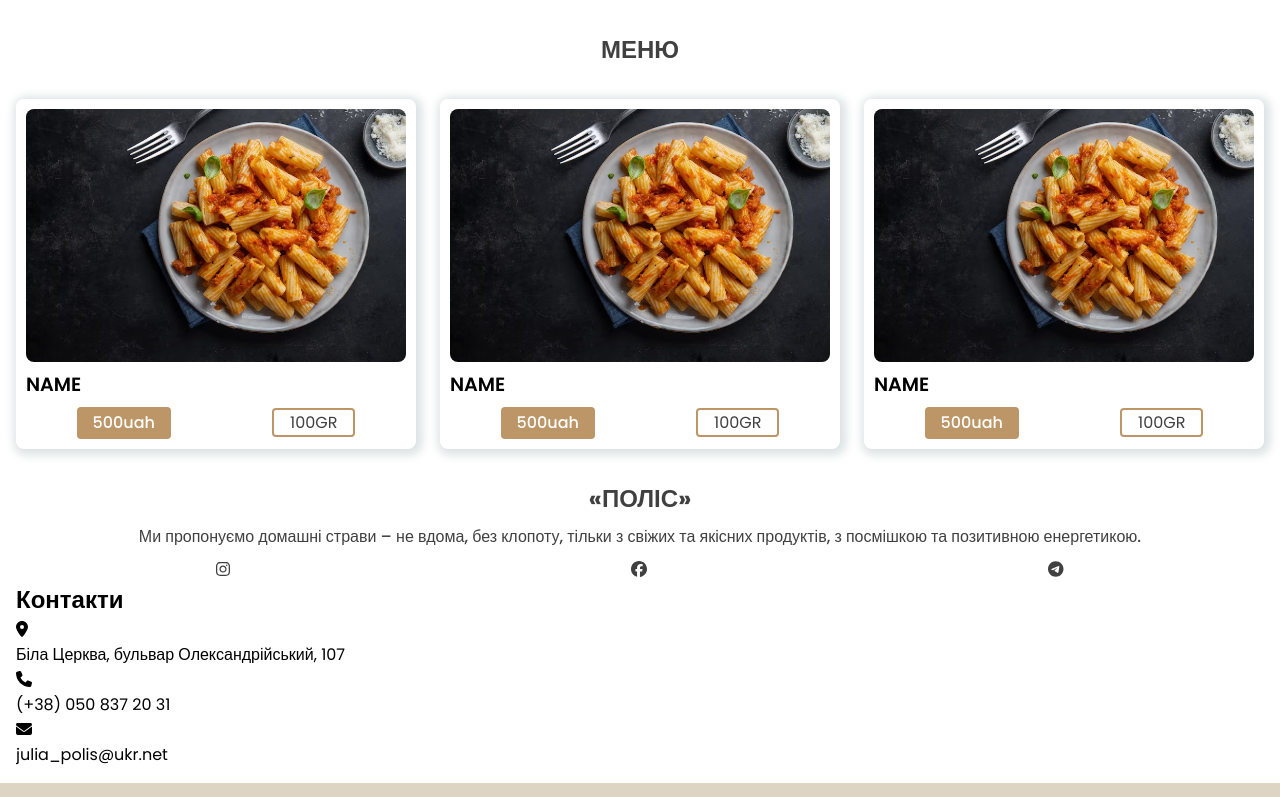
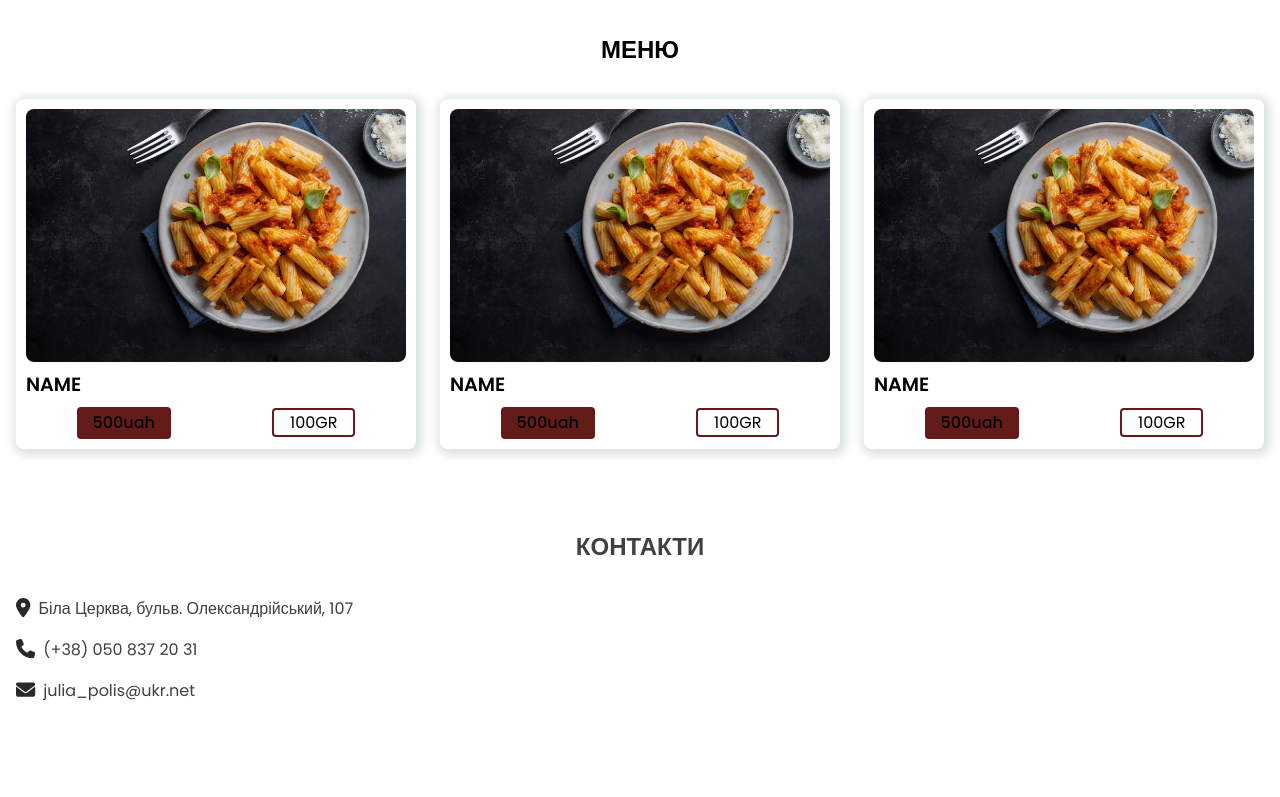
Before and after one commit to DenysChornokon/Polis_Cafe, a React (Create React App) app: page / in a window 1280 px wide. Shown: the part 2000-2797 px from the top of the page. Built offline with nearby package versions, Linux system fonts and the light colour scheme.

Commit message:
before menu redo

```diff
--- a/src/App.js
+++ b/src/App.js
@@ -11,7 +11,7 @@ import Footer from './components/Footer';
 function App() {
   return (
     <>
-      <HeaderMobile bgScrollColor = '#ddd4c3cc' logoDefaultColor = '#fff' logoScrollColor = '#404040' />
+      <HeaderMobile bgScrollColor= '#101010fa' logoDefaultColor = '#fefefe' logoScrollColor = '#fefefe' />
       <Hero />
       <About />
       <Menu />
--- a/src/components/About.css
+++ b/src/components/About.css
@@ -1,6 +1,6 @@
 .about {
     margin: 1rem;
-    color: var(--text-color);
+    color: var(--text-color-darker);
 }
 
 .about .aboutImage {
--- a/src/components/Contacts.css
+++ b/src/components/Contacts.css
@@ -1,29 +1,28 @@
-.contacts {
-    margin: 1rem;
+.contact {
+    margin: 2rem 1rem 5rem 1rem;
 }
 
-.links .linksContent {
-    color: var(--text-color);
+.contact h2 {
     text-align: center;
+    text-transform: uppercase;
+    margin: 2rem 0;
+    font-weight: 700;
+    color: var(--text-color-darker);
 }
 
-.links .linksContent h2{
-    text-transform: uppercase;
-    font-weight: 700;
-    margin-bottom: .5rem;
+.contactContainer {
+    display: flex;
+    align-items: center;
+    margin-bottom: 1rem;
 }
 
-.links .linksContent p {
-    font-weight: 500;
-    margin-bottom: .5rem;
+.contactContainer p {
+    margin-left: .5rem;
+    text-align: center;
+    color: var(--text-color-darker);
 }
 
-.socialMedias {
-    display: flex;
-    justify-content: space-around;
+.contactContainer .icon {
+    font-size: 1.2em;
+    color: rgba(5, 5, 5, 0.856);
 }
-
-.socialMedias .icon {
-    color: var(--text-color);
-    font-size: 1rem;
-}
--- a/src/components/Contacts.jsx
+++ b/src/components/Contacts.jsx
@@ -1,58 +1,23 @@
 import React from 'react'
 import './Contacts.css'
 import { FontAwesomeIcon } from '@fortawesome/react-fontawesome';
-import { faInstagram, faFacebook, faTelegram } from '@fortawesome/free-brands-svg-icons';
 import { faEnvelope, faLocationDot, faPhone } from '@fortawesome/free-solid-svg-icons'
-
 
 function Contacts() {
   return (
-        <section className="contacts" id='contacts'>
-            <div className="flex">
-                <div className="links">
-                    <div className="linksContent">
-                        <h2>«Поліс»</h2>
-                        <p>Ми пропонуємо домашні страви – не вдома, без клопоту,
-                            тільки з свіжих та якісних продуктів, з посмішкою та позитивною енергетикою.
-                        </p>
-                    </div>
-
-                    <ul className="socialMedias">
-                        <li>
-                            <a href="#" className="instagram">
-                                <FontAwesomeIcon className='fa-instagram icon' icon={faInstagram} />
-                            </a>
-
-                        </li>
-                        <li>
-                            <a href="#" className="facebook">
-                                <FontAwesomeIcon className='fa-fecebook icon' icon={faFacebook} />
-                            </a>
-
-                        </li>
-                        <li>
-                            <a href="#" className="telegram">
-                                <FontAwesomeIcon className='fa-telegram icon' icon={faTelegram} />
-                            </a>
-
-                        </li>
-                    </ul>
-                </div>
-                <div className="contact">
+      <section className="contact" id='contacts'>
           <h2>Контакти</h2>
           <div className="contactContainer">
-                        <FontAwesomeIcon icon={faLocationDot} area-hidden='true' />
-                        <p>Біла Церква, бульвар Олександрійський, 107</p>
+              <FontAwesomeIcon className='icon' icon={faLocationDot} area-hidden='true' />
+              <p>Біла Церква, бульв. Олександрійський, 107</p>
           </div>
           <div className="contactContainer">
-                        <FontAwesomeIcon icon={faPhone} area-hidden='true' />
+              <FontAwesomeIcon className='icon' icon={faPhone} area-hidden='true' />
               <p>(+38) 050 837 20 31</p>
           </div>
           <div className="contactContainer">
-                        <FontAwesomeIcon icon={faEnvelope} area-hidden='true' />
+              <FontAwesomeIcon className='icon' icon={faEnvelope} area-hidden='true' />
               <p>julia_polis@ukr.net</p>
-                    </div>
-                </div>
           </div>
       </section>
   )
--- a/src/components/Footer.css
+++ b/src/components/Footer.css
@@ -1,5 +1,68 @@
 footer {
-    padding: 20px;
+    background-color: var(--bg-color-dark);
+    color: var(--bg-color-lighter);
+}
+
+.heading-and-navigation {
+    margin: 2rem;
+}
+
+.heading-and-navigation .footer-heading {
     text-align: center;
-    background: var(--secondary-color);
+    font-size: 2rem;
+    font-weight: 700;
+    margin-bottom: 2rem;
 }
+
+.heading-and-navigation .navContainer {
+    text-align: center;
+}
+
+.heading-and-navigation .navItem {
+    margin: 1rem 0;
+}
+
+.heading-and-navigation .navItem a {
+    color: var(--bg-color-lighter);
+    font-size: 1.2rem;
+    font-weight: 300;
+}
+
+.heading-and-navigation .navItem a:hover {
+    color: var(--text-color-lighter);
+}
+
+.text-and-copyright {
+    margin: 0 1rem;
+    text-align: center;
+    color: var(--text-color-lighter);
+}
+
+.text-and-copyright p {
+    font-size: 1rem;
+    font-weight: 300;
+    margin-bottom: 3rem;
+}
+
+.socials {
+    text-align: center;
+    margin-bottom: 2rem;
+}
+
+.socials .flex {
+    display: flex;
+    align-items: center;
+    justify-content: space-around;
+    margin: 0 20%;
+}
+
+.socials .flex .icon {
+    font-size: 1.5em;
+    cursor: pointer;
+    transition: .3s all linear;
+}
+
+.socials .flex .icon:hover,
+.socials .flex .icon:active {
+    color: var(--text-color-lighter);
+}
--- a/src/components/Footer.jsx
+++ b/src/components/Footer.jsx
@@ -1,11 +1,42 @@
 import React from 'react'
+import { FontAwesomeIcon } from '@fortawesome/react-fontawesome';
+import { faInstagram, faFacebook, faTelegram } from '@fortawesome/free-brands-svg-icons';
+
 import './Footer.css'
 
 function Footer() {
   return (
     <footer>
-        <p>&#169; All Right Reserved</p>
-    </footer>
+      <div className="heading-and-navigation">
+        <h2 className="footer-heading">«Поліс»</h2>
+
+        <ul className="navContainer">
+          <li className="navItem"><a href="#" className="i">Головна</a></li>
+          <li className="navItem"><a href="#about" className="i">Про Нас</a></li>
+          <li className="navItem"><a href="#menu" className="i">Меню</a></li>
+          <li className="navItem"><a href="#contacts" className="i">Контакти</a></li>
+        </ul>
+
+      </div>
+
+      <div className="text-and-copyright">
+
+        <p className='text'>Ми пропонуємо домашні страви – не вдома, без клопоту,
+          тільки з свіжих та якісних продуктів, з посмішкою та позитивною енергетикою.
+        </p>
+        <p className="copyright">&#169; All Right Reserved</p>
+
+      </div>
+
+      <div className="socials">
+        <div className="flex">
+          <FontAwesomeIcon className='icon' icon={faInstagram} />
+          <FontAwesomeIcon className='icon' icon={faFacebook} />
+          <FontAwesomeIcon className='icon' icon={faTelegram} />
+        </div>
+      </div>
+
+    </footer >
   )
 }
 
--- a/src/components/Hero.css
+++ b/src/components/Hero.css
@@ -13,7 +13,7 @@
     transform: translate(-50%, -50%);
     width: 67%;
     text-align: center;
-    color: white;
+    color: var(--bg-color-lighter);
     font-size: 1.5rem;
 }
 
--- a/src/components/Navigation.css
+++ b/src/components/Navigation.css
@@ -8,7 +8,6 @@
 }
 
 .navigation .navContainer {
-    /* margin-left: 10%; */
     margin-bottom: .3rem;
     display: flex;
     justify-content: space-around;
--- a/src/index.css
+++ b/src/index.css
@@ -13,13 +13,15 @@
   overflow-x: hidden;
 }
 
- /** COLORS */
+/** COLORS */
 
- :root {
-  --bg-color: #fff;
-  --secondary-color: #ddd4c3;
-  --text-color: #404040;
-  --main-color: #bc9667;
+:root {
+  --bg-color-lighter: #fefefe;
+  --bg-color-darker: #ddd4c3;
+  --bg-color-dark: #101010;
+  --text-color-lighter: #818181;
+  --text-color-darker: #404040;
+  --main-color: #631c1a;
 
   --box-shadow: 2px 2px 10px 4px rgb(14 55 54 / 15%);
 }
```
Lines whose indentation alone changed are shown as unchanged.
